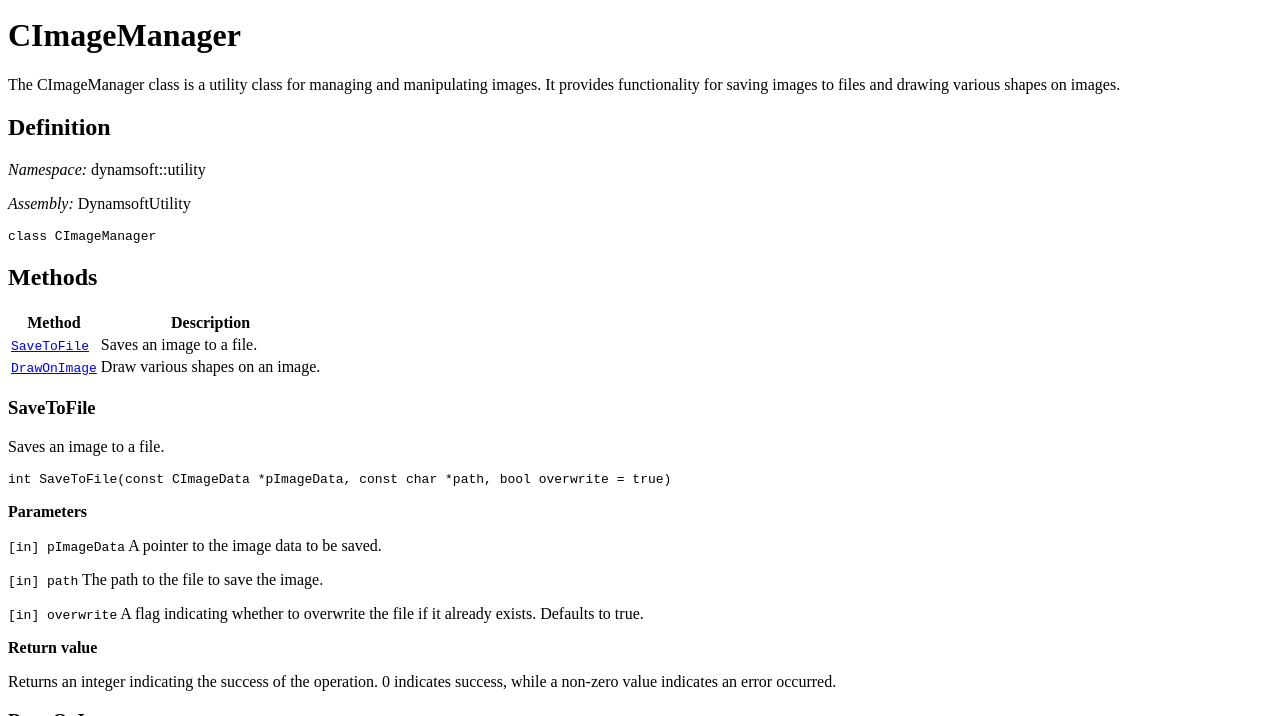
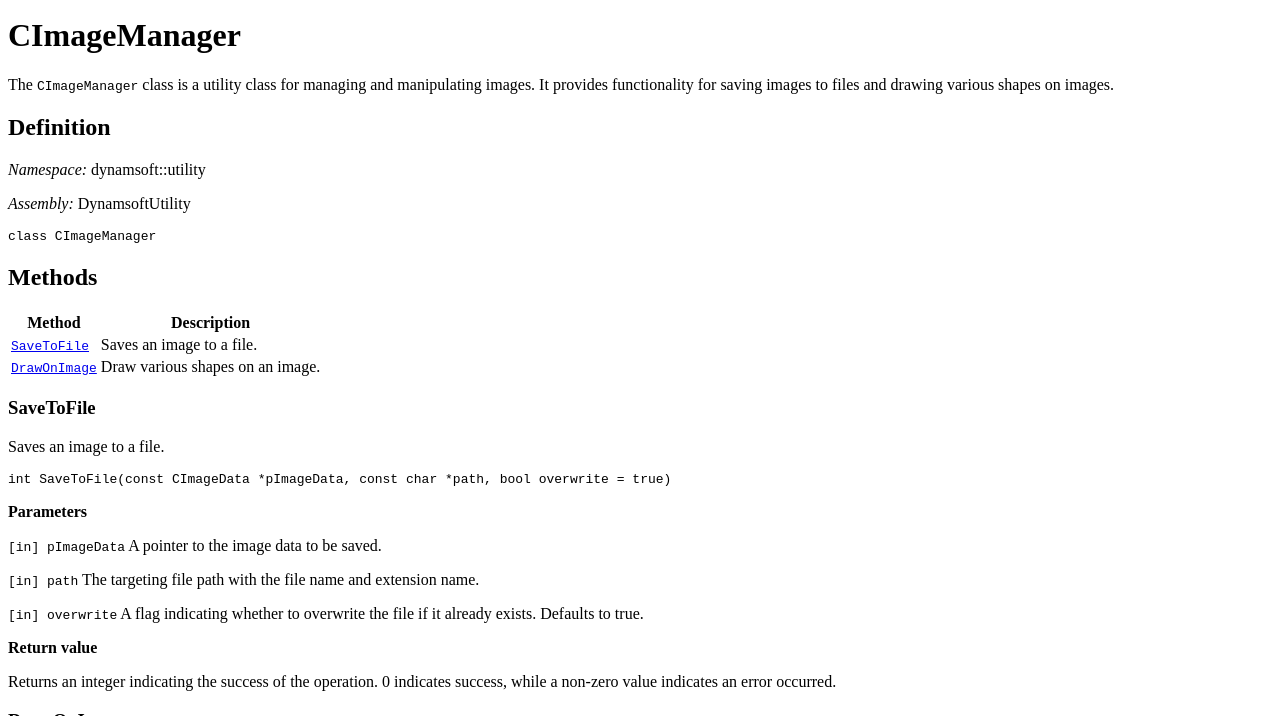
Before and after one commit to dynamsoft-docs/capture-vision-docs-server, a Jekyll site: the page built from programming/cplusplus/api-reference/utility/image-manager.md, in a window 1280 px wide and 900 px high, scrolled down 367 px, cut to the strip 184-900 px from the top of the window. Built offline with Jekyll 4.4.1, drawn with Linux system fonts in a browser that asks for light colours.

Commit message:
Update image-manager.md

```diff
--- a/programming/cplusplus/api-reference/utility/image-manager.md
+++ b/programming/cplusplus/api-reference/utility/image-manager.md
@@ -8,7 +8,7 @@ needAutoGenerateSidebar: true
 
 # CImageManager
 
-The CImageManager class is a utility class for managing and manipulating images. It provides functionality for saving images to files and drawing various shapes on images.
+The `CImageManager` class is a utility class for managing and manipulating images. It provides functionality for saving images to files and drawing various shapes on images.
 
 ## Definition
 
@@ -39,7 +39,7 @@ int SaveToFile(const CImageData *pImageData, const char *path, bool overwrite =
 
 `[in] pImageData` A pointer to the image data to be saved.
 
-`[in] path` The path to the file to save the image.
+`[in] path` The targeting file path with the file name and extension name.
 
 `[in] overwrite` A flag indicating whether to overwrite the file if it already exists. Defaults to true.
 
```
